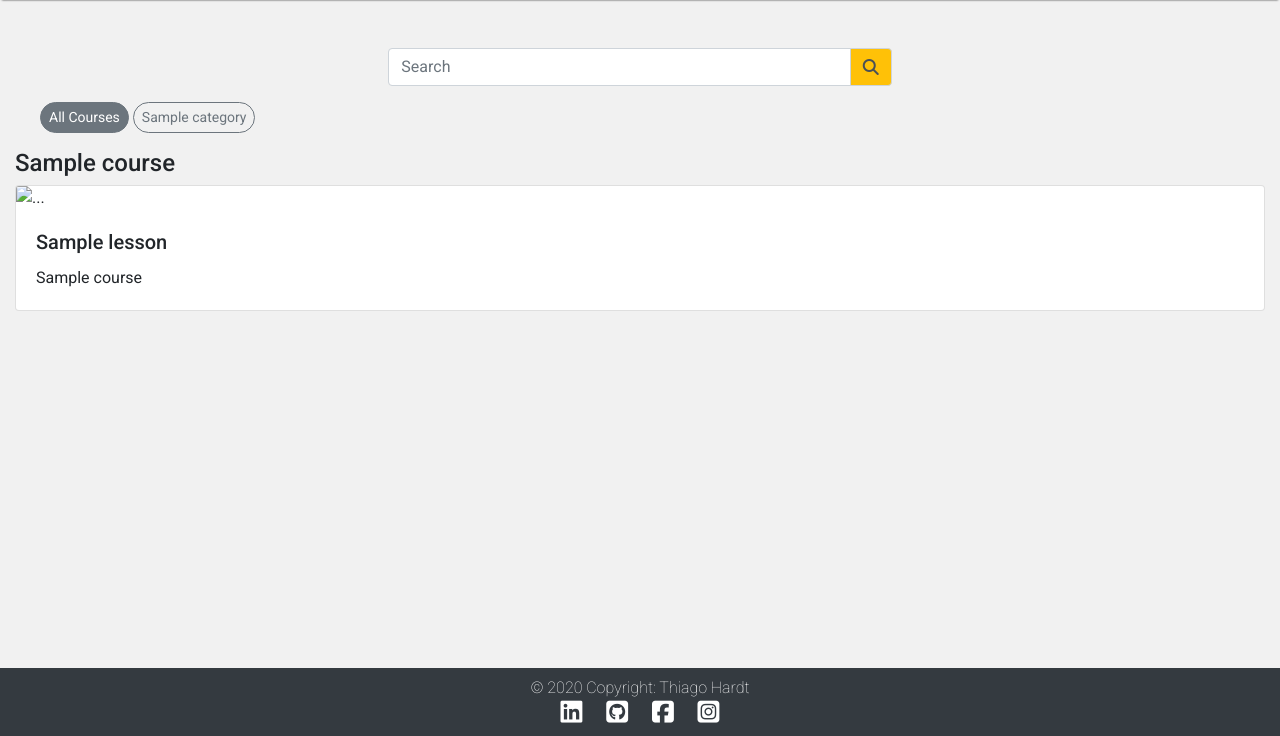
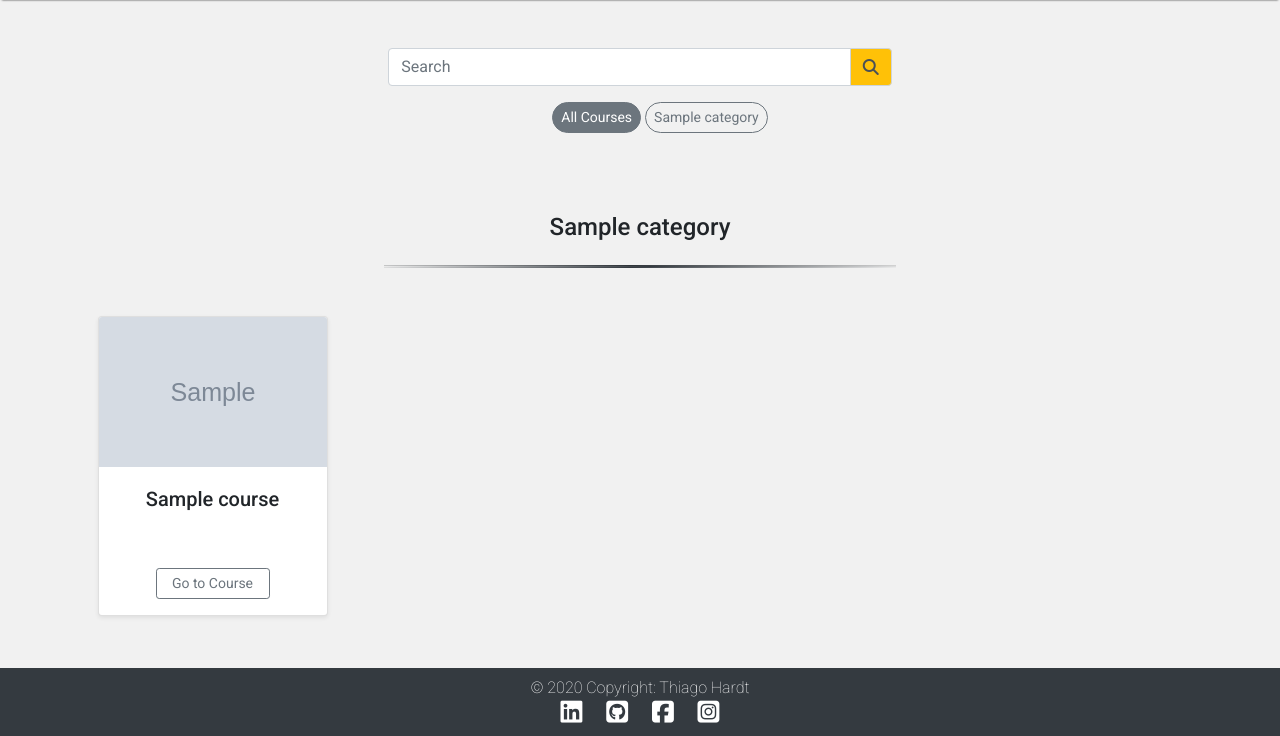
Before and after one commit to ThiagoHardt/masterklass, a Django app: page /courses/courses/ in a window 1280 px wide. Shown: the part 64-800 px from the top of the page. Run offline with Django 3.2, Linux system fonts and the light colour scheme; tables that the repository leaves empty hold one stand-in row (values such as "Sample post"); grey boxes marked "Sample" are stand-in pictures; some libraries are stand-ins or nearby versions; some web fonts are replaced.

Commit message:
Finished courses template

```diff
--- a/courses/admin.py
+++ b/courses/admin.py
@@ -4,8 +4,8 @@
 
 class CourseAdmin(admin.ModelAdmin):
     list_display = (
-        "category",
-        "title"
+        "title",
+        "category"
     )
 
 
--- a/courses/models.py
+++ b/courses/models.py
@@ -18,6 +18,7 @@
         "Category", null=True, blank=True, on_delete=models.SET_NULL)
     title = models.CharField(max_length=155)
     description = models.TextField(max_length=1024)
+    thumbnail = models.ImageField(null=True, blank=True)
 
     def __str__(self):
         return self.title
--- a/courses/templates/courses/courses.html
+++ b/courses/templates/courses/courses.html
@@ -1,6 +1,5 @@
 {% extends "base.html" %} {% load static %} {% block content %}
 
-{% comment %} Search Bar {% endcomment %}
 <form>
     <div class="form-group pt-5">
         <div class="row justify-content-center">
@@ -17,6 +16,7 @@
     </div>
 
     <div class="form-group">
+        <div class="row justify-content-center">
             <ul>
                 <li type="button" class="btn btn-sm btn-outline-secondary chip nav-item active">All Courses</li>
                 {% for category in categories %}
@@ -24,20 +24,29 @@
                 {% endfor %}
             </ul>
         </div>
+    </div>
 </form>
 
-{% comment %} Lessons by Course {% endcomment %}
+{% for category in categories %}
+<div class="row d-block mx-auto">
+    <h4 class="pt-5">{{category.name}}</h4>
+</div>
+<hr class="linebreak mb-5" />
+<div class="container p-0">
+    <div class="row row-cols-lg-4 row-cols-md-3 row-cols-sm-2">
         {% for course in courses %}
-<div class="container-fluid">
-    <h4>{{course.title}}</h4>
-    <div class="card-deck">
-        {% for lesson in lessons %}
-        {% if lesson.course.title == course.title %}
-        <div class="card">
-            <img src="{{lesson.image}}" class="card-img-top" alt="...">
+        {% if course.category.name == category.name %}
+        <div class="col">
+            <div class="card card-courses shadow-sm mx-auto">
+                {% if course.thumbnail %}
+                <img src="{{course.thumbnail.url}}" class="card-img-top" alt="{{course.title}}">
+                {% else %}
+                <img src="/media/default-image.png" class="card-img-top" alt="{{course.title}}">
+                {% endif %}
                 <div class="card-body">
-                <h5 class="card-title">{{lesson.title}}</h5>
-                <p class="card-text">{{lesson.course}}</p>
+                    <h5 class="card-title text-center">{{course.title}}</h5>
+                </div>
+                <a href="" class="btn btn-sm btn-outline-secondary mb-3 w-50 mx-auto">Go to Course</a>
             </div>
         </div>
         {% endif %}
@@ -45,5 +54,4 @@
     </div>
 </div>
 {% endfor %}
-
 {% endblock %}
--- a/home/templates/home/index.html
+++ b/home/templates/home/index.html
@@ -70,7 +70,7 @@
       </div>
       <div class="col-12 text-center">
         <a class="btn btn-large btn-outline-secondary m-4" href="{% url 'courses' %}">
-          FIND CLASSES FOR YOU
+          FIND COURSES FOR YOU
         </a>
       </div>
     </div>
--- a/masterklass/settings.py
+++ b/masterklass/settings.py
@@ -66,7 +66,7 @@
         'BACKEND': 'django.template.backends.django.DjangoTemplates',
         'DIRS': [
             os.path.join(BASE_DIR, 'templates'),
-            os.path.join(BASE_DIR, 'allauth'),
+            os.path.join(BASE_DIR, 'templates', 'allauth'),
         ],
         'APP_DIRS': True,
         'OPTIONS': {
@@ -148,7 +148,7 @@
 
 
 # Static files (CSS, JavaScript, Images)
-# https://docs.djangoproject.com/en/3.1/howto/static-files/
+# https://docs.djangoproject.com/en/3.0/howto/static-files/
 
 STATIC_URL = '/static/'
 STATICFILES_DIRS = (os.path.join(BASE_DIR, 'static'),)
--- a/static/css/base.css
+++ b/static/css/base.css
@@ -84,3 +84,13 @@
 .chip {
     border-radius: 50px;
 }
+
+.card-courses {
+    width: 230px;
+    height: 300px;
+    margin-bottom: 20px;
+}
+
+.card-courses > img {
+    height: 150px;
+}
```
Also changed, not shown: templates/base.html (+16 -45 lines), courses/migrations/0004_auto_20201230_1102.py (added), media/chef_WA1hP8N.jpg (added), media/chef_kM8rx5P.jpg (added), media/default-image.png (added), 1 other file. Lines whose indentation alone changed are shown as unchanged.
